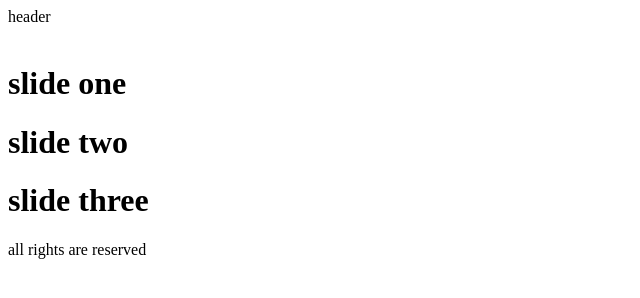
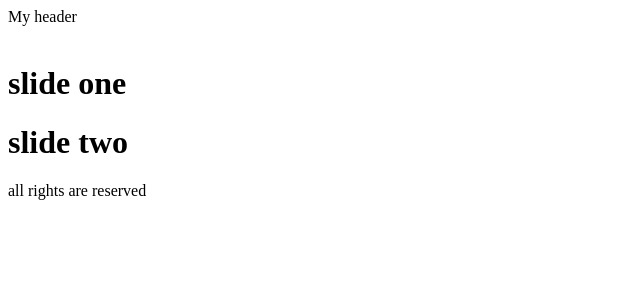
Before and after one commit to MrMoMehran/git_test-copy, a plain HTML site: page index.html in a window 1280 px wide. Shown: the whole page, without its empty margins (0-640 px from the left). Drawn offline with Linux system fonts and the light colour scheme.

Commit message:
some changes in dev branch

```diff
--- a/index.html
+++ b/index.html
@@ -7,7 +7,7 @@
 </head>
 <body>
     <header>
-        header
+        My header
     </header>
     <div class="banner">
         <img src="banner" alt="">
@@ -15,7 +15,6 @@
     <div class="slider">
         <h1>slide one</h1>
         <h1>slide two</h1>
-        <h1>slide three</h1>
     </div>
     <footer>
         all rights are reserved
```
